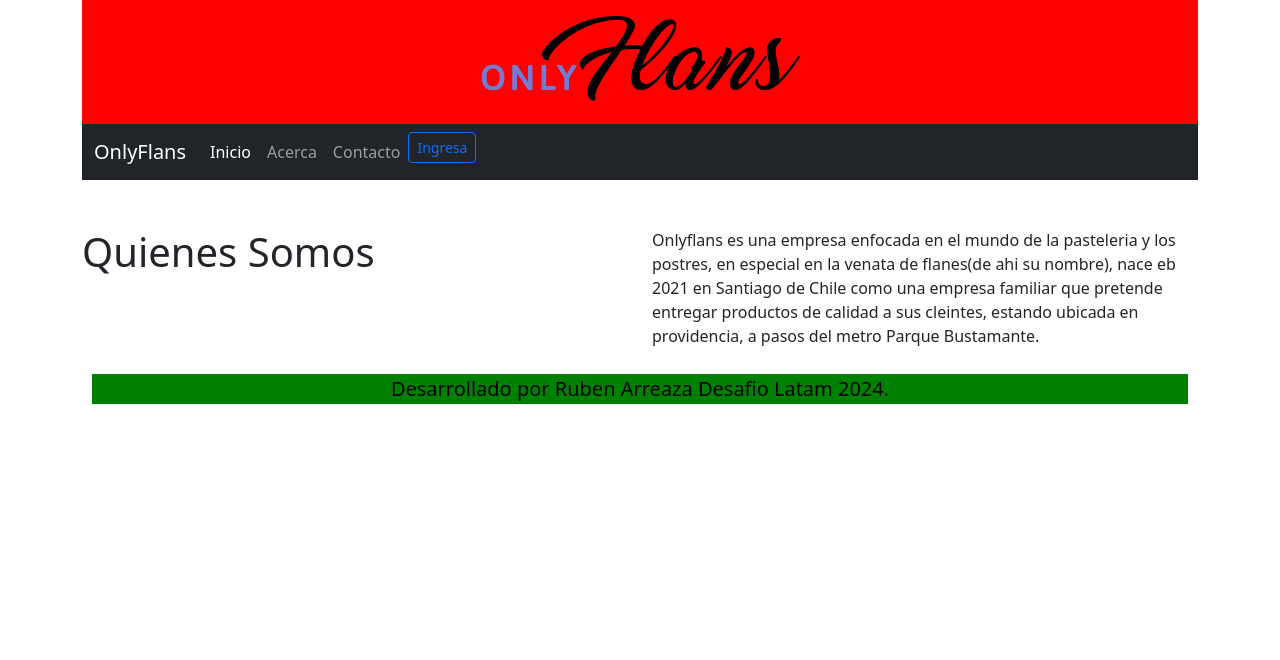
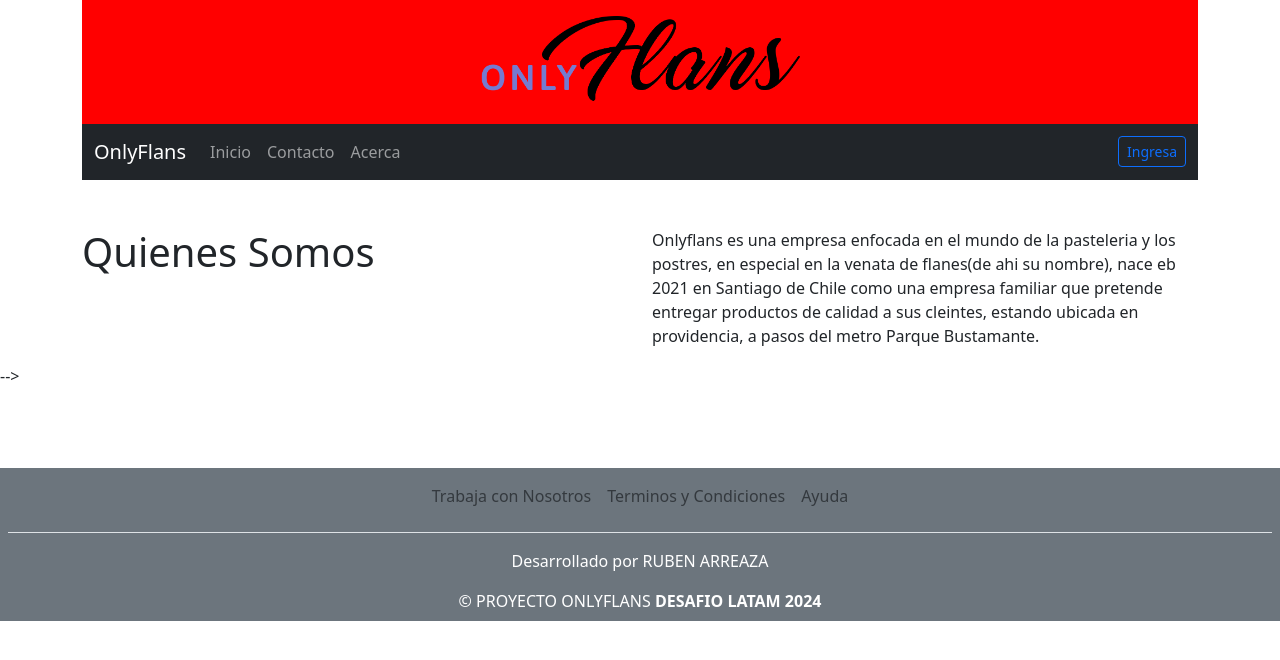
Before and after one commit to rubenchu-389/project_onlyflans, a Django app: page /acerca/ in a window 1280 px wide. Shown: the top 660 px of the page. Run offline with Django 5.2, Linux system fonts and the light colour scheme.

Commit message:
Se modifica el navbar y footer para tener mejor vista

```diff
--- a/web/templates/footer.html
+++ b/web/templates/footer.html
@@ -1,11 +1,14 @@
-<div class="container" style="padding: 10px">
-    <div style="background: green;">
-        <div class="col text-center" style="color: black">
-            <div class="card-body">
-                <blockquote class="blockquote mb-0">
-                    <p>Desarrollado por Ruben Arreaza Desafio Latam 2024.</p>
-                </blockquote>
+</div> -->
+<div class="b-example-divider"></div>
+    <footer class="py-3 my-4">
+        <div class="container" style="padding: 20px;"> </div>
+            <div class="col text-center bg-secondary p-2 text-white" style="color: green;" >
+                <ul class="nav justify-content-center border-bottom pb-3 mb-3">
+                    <li class="nav-item text-white"><a href="#" class="nav-link px-2 text-white text-body-secondary">Trabaja con Nosotros</a></li>
+                    <li class="nav-item"><a href="#" class="nav-link px-2 text-body-secondary">Terminos y Condiciones</a></li>
+                    <li class="nav-item"><a href="#" class="nav-link px-2 text-body-secondary">Ayuda</a></li>
+                </ul>
+                    <p>Desarrollado por RUBEN ARREAZA</p>&copy; PROYECTO ONLYFLANS <strong> DESAFIO LATAM 2024</strong>
             </div>
-        </div>
-    </div>
+    </footer>
 </div>
--- a/web/templates/navbar.html
+++ b/web/templates/navbar.html
@@ -1,29 +1,35 @@
-<nav class="navbar navbar-expand-lg  bg-dark" data-bs-theme="dark">
-  <div class="container-fluid">
+
+
+
+
+<nav class="navbar navbar-expand-lg  bg-dark" data-bs-theme="dark" bg-body-tertiary mb-3>
+  <div class="container d-flex flex-wrap">
       <a class="navbar-brand" href="{% url 'index' %}">OnlyFlans</a>
-    <button class="navbar-toggler" type="button" data-bs-toggle="collapse" data-bs-target="#navbarNav"
-      aria-controls="navbarNav" aria-expanded="false" aria-label="Toggle navigation">
+      <button class="navbar-toggler" type="button" data-bs-toggle="collapse" data-bs-target="#navbarSupportedContent"
+          aria-controls="navbarSupportedContent" aria-expanded="false" aria-label="Toggle navigation">
           <span class="navbar-toggler-icon"></span>
       </button>
-    <div class="collapse navbar-collapse" id="navbarNav">
-      <ul class="navbar-nav">
+      <div class="collapse navbar-collapse" id="navbarSupportedContent">
+          <ul class="navbar-nav me-auto mb-2 mb-lg-0">
               <li class="nav-item">
-          <a class="nav-link active" aria-current="page" href="{% url 'index' %}">Inicio</a>
-        </li>
-        {% if user.is_authenticated %}
-        <li class="nav-item">
-          <a class="nav-link" href="{% url 'welcome' %}">Bienvenido</a>
-        </li>
-        {% endif %}
-        <li class="nav-item">
-          <a class="nav-link" href="{% url 'about' %}">Acerca</a>
+                  <a class="nav-link" aria-current="page" href="{% url 'index' %}">Inicio</a>
               </li>
               <li class="nav-item">
                   <a class="nav-link" href="{% url 'contact' %}">Contacto</a>
               </li>
+              <li class="nav-item">
+                  <a class="nav-link" href="{% url 'about' %}">Acerca</a>
+              </li>
+              {% if user.is_authenticated %}
+              <li class="nav-item">
+                  <a class="nav-link text-primary" href="{% url 'welcome' %}">Bienvenido</a>
+              </li>
+              {% endif %}
+          </ul>
+          <ul class="navbar-nav">
               {% if user.is_authenticated %}
               <li class="mt-1">
-          <span class="text-primary fs-5 me-3">Bienvenido, {{ user.get_username }}</span>
+                  <span class="text-primary fs-5 me-3">Bienvenido, {{user.first_name}}</span>
               </li>
               <li class="nav-item">
                   <form action="{% url 'logout' %}" method="post">
@@ -37,7 +43,6 @@
               </li>
 
               {% endif %}
-
           </ul>
       </div>
   </div>
```
Also changed, not shown: db.sqlite3, readme.md. Lines whose indentation alone changed are shown as unchanged.
